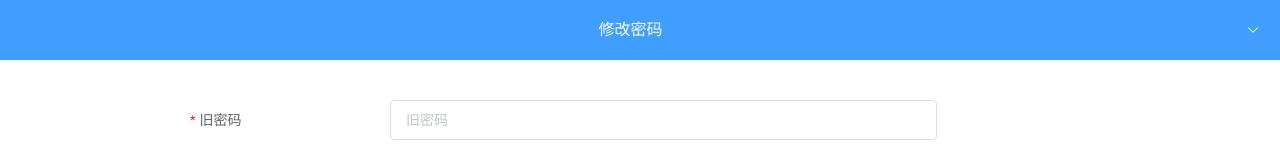
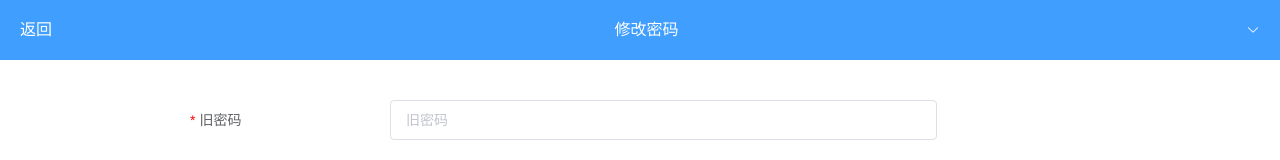
Before and after one commit to 3wot/vue-star-customer, a Vue app: page /#/change in a window 1280 px wide. Shown: the top 160 px of the page. Built offline with nearby package versions, Linux system fonts and the light colour scheme.

Commit message:
添加返回按钮
Signed-off-by: 3wot <j1j2w3@163.com>

```diff
--- a/src/components/Change.vue
+++ b/src/components/Change.vue
@@ -2,7 +2,7 @@
 	<div class="change">
 		<el-container class="c-outer">
 
-			<Header :title="LL('change_pwd')[ZZ.KK]"></Header>
+			<Header back="true" :title="LL('change_pwd')[ZZ.KK]"></Header>
 
 			<el-main class="c-main">
 
```
